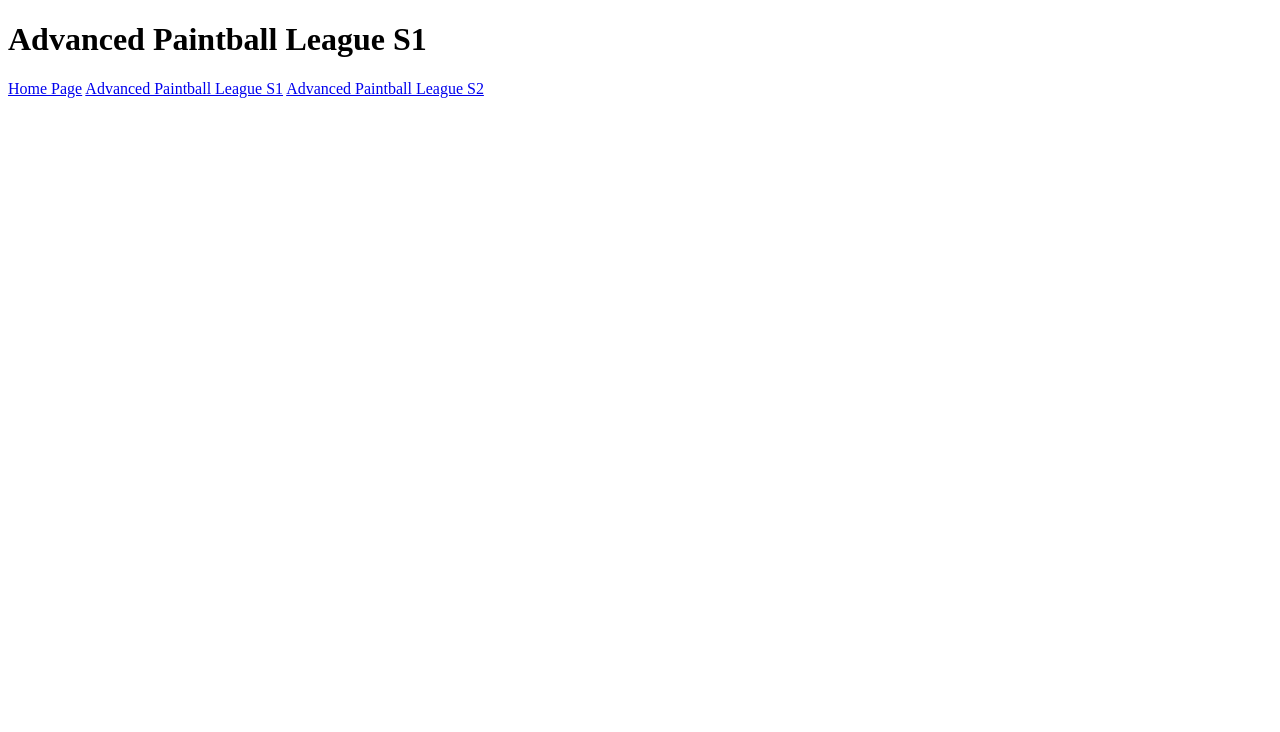
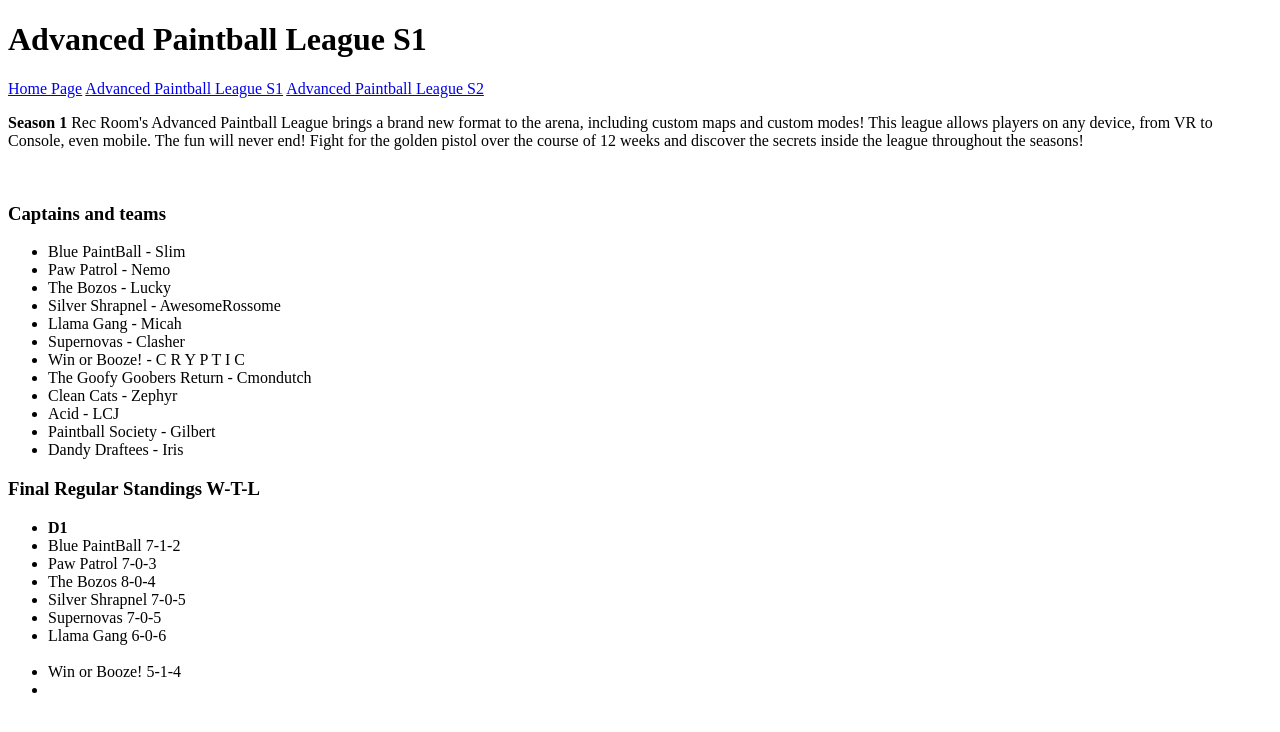
Before and after one commit to mrbot7/AdvancedPaintballLeague-Website, a plain HTML site: page apbl-s1.html in a window 1280 px wide. Drawn offline with Linux system fonts and the light colour scheme.

Commit message:
s1 half finished

```diff
--- a/apbl-s1.html
+++ b/apbl-s1.html
@@ -1,5 +1,6 @@
 <!DOCTYPE html>
 <html lang="en">
+
 <head>
     <meta charset="UTF-8">
     <meta http-equiv="X-UA-Compatible" content="IE=edge">
@@ -8,12 +9,51 @@
     <title>Document</title>
 </head>
 <h1>Advanced Paintball League S1 </h1>
+
 <body>
     <nav>
         <a href="index.html">Home Page</a>
         <a href="apbl-s1.html">Advanced Paintball League S1</a>
         <a href="apbl-s2.html">Advanced Paintball League S2</a>
     </nav>
+    <p><b>Season 1</b> Rec Room's Advanced Paintball League brings a brand new format to the arena, including
+        custom
+        maps and custom modes! This league allows players on any device, from VR to Console, even mobile. The fun
+        will never end! Fight for the golden pistol over the course of 12 weeks and discover the secrets inside the
+        league throughout the seasons!</p>
+    <br>
+    <h3>Captains and teams</h3>
+    <ul>
+        <li>Blue PaintBall - Slim</li>
+        <li>Paw Patrol - Nemo</li>
+        <li>The Bozos - Lucky</li>
+        <li>Silver Shrapnel - AwesomeRossome</li>
+        <li>Llama Gang - Micah</li>
+        <li>Supernovas - Clasher</li>
+        <li>Win or Booze! - C R Y P T I C</li>
+        <li>The Goofy Goobers Return - Cmondutch</li>
+        <li>Clean Cats - Zephyr</li>
+        <li>Acid - LCJ</li>
+        <li>Paintball Society - Gilbert</li>
+        <li>Dandy Draftees - Iris</li>
+    </ul>
+    <h3>Final Regular Standings W-T-L</h3>
+    <ul>
+        <li><b>D1</b></li>
+        <li>Blue PaintBall 7-1-2</li>
+        <li>Paw Patrol 7-0-3</li>
+        <li>The Bozos 8-0-4</li>
+        <li>Silver Shrapnel 7-0-5</li>
+        <li>Supernovas 7-0-5</li>
+        <li>Llama Gang 6-0-6</li>
+        <br>
+        <li>Win or Booze! 5-1-4</li>
+        <li></li>
+
+    </ul>
+
+
 
 </body>
+
 </html>
```
